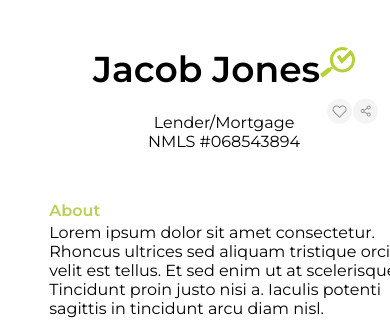
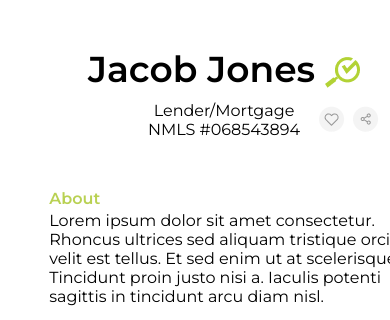
Before and after one commit to karim-optimum/FrontEndTask, a plain HTML site: page index.html in a window 390 px wide. Shown: the part 527-847 px from the top of the page. Drawn offline with Linux system fonts and the light colour scheme; files whose address does not match are found by name.

Commit message:
responsive fixes

```diff
--- a/index.html
+++ b/index.html
@@ -155,10 +155,9 @@
 								<p class="green-color email space">Email</p>
 								<p class="value">jacob.jones@example.com</p>
 							</div>
-
+							<div class="empty"></div>
                      <div class="profile-icons d-flex">
-                        <div class="empty"></div>
-                           <img src="images/heart.png" alt="like">
+                           <img src="images/heart.png" style="margin-right: 8px;" alt="like">
                            <img src="images/share.png" alt="share">
                         </div>
                      </div>
--- a/profile.css
+++ b/profile.css
@@ -11,6 +11,11 @@
   position: absolute;
   top: -50px
 }
+
+.search-icon{
+  margin: 20px 0 0 10px;
+}
+
 .pic-info-empty{
   width: 100%;
   height: 380px;
@@ -180,10 +185,6 @@
         font-weight: 700;
       }
 
-      .search-icon{
-        margin-bottom: 35px;
-      }
-
       .specifications{
         justify-content: center;
       }
@@ -212,7 +213,7 @@
         position: absolute;
         right: -130px;
         bottom: -12px;
-        margin-bottom: 480px;
+        margin-bottom: 460px;
         margin-right: 155px;
       }
 
@@ -244,6 +245,10 @@
       .about-me{
         width: 90%;
       }
+
+      .search-icon{
+        margin: 10px 0 0 10px;
+      }
     }
 
 
```
